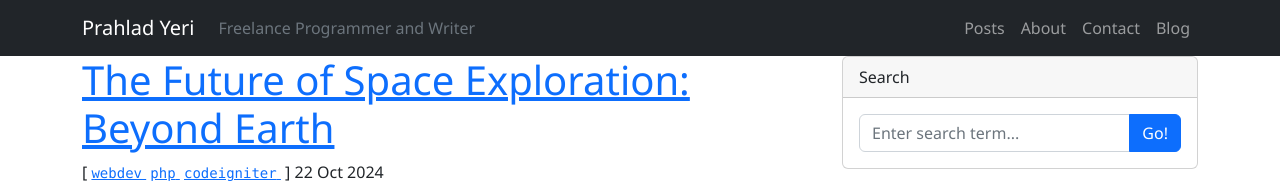
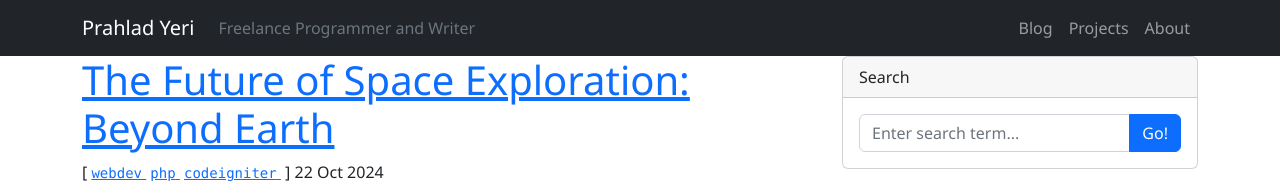
Before and after one commit to prahladyeri/jekyll-test, a Jekyll site: the page built from index.html, in a window 1280 px wide. Shown: the top 187 px of the page. Built offline with Jekyll 4.4.1, drawn with Linux system fonts in a browser that asks for light colours; nearby versions of some CDN libraries; the list of posts is cut into pages by our own code.

Commit message:
chore: upd

```diff
--- a/_layouts/base.html
+++ b/_layouts/base.html
@@ -56,10 +56,9 @@
 			<button class="navbar-toggler" type="button" data-bs-toggle="collapse" data-bs-target="#navbarSupportedContent" aria-controls="navbarSupportedContent" aria-expanded="false" aria-label="Toggle navigation"><span class="navbar-toggler-icon"></span></button>
 			<div class="collapse navbar-collapse" id="navbarSupportedContent">
 				<ul class="navbar-nav ms-auto mb-2 mb-lg-0">
-					<li class="nav-item"><a class="nav-link" href="{{site.baseurl}}">Posts</a></li>
-					<li class="nav-item"><a class="nav-link" href="#!">About</a></li>
-					<li class="nav-item"><a class="nav-link" href="#!">Contact</a></li>
-					<li class="nav-item"><a class="nav-link" aria-current="page" href="#">Blog</a></li>
+					<li class="nav-item"><a class="nav-link" href="{{site.baseurl}}/">Blog</a></li>
+					<li class="nav-item"><a class="nav-link" href="{{site.baseurl}}/projects">Projects</a></li>
+					<li class="nav-item"><a class="nav-link" href="{{site.baseurl}}/about">About</a></li>
 				</ul>
 			</div>
 		</div>
```
